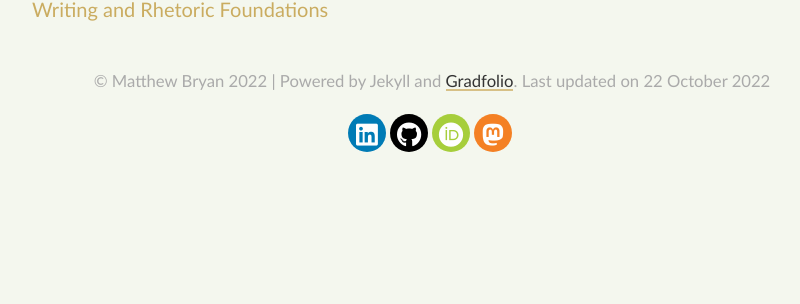
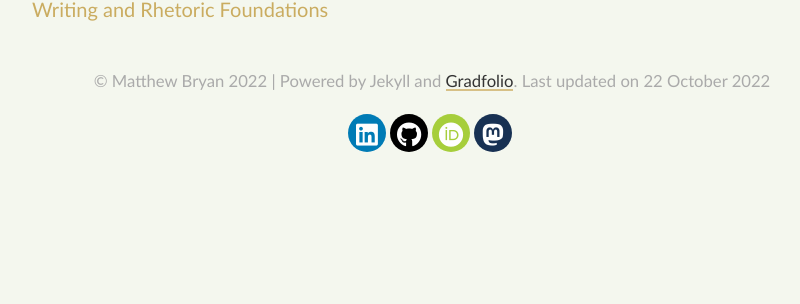
Before and after one commit to matthew-bryan/ENG6800Website, a Jekyll site: the page built from archive.html, in a window 1280 px wide. Shown: the part 306-610 px from the top of the page, without its empty margins (208-1008 px from the left). Built offline with Jekyll 4.4.1, drawn with Linux system fonts in a browser that asks for light colours; nearby versions of some CDN libraries.

Commit message:
fixed look of mastodon button

```diff
--- a/_includes/social-footer.html
+++ b/_includes/social-footer.html
@@ -91,7 +91,7 @@ target="_blank">
 
 {%- if site.mastodon -%}
 <a title="{{ _locale_string_follow | replace: '[NAME]', 'Mastodon' }}"
-class="social-button stackoverflow" itemprop="sameAs"
+class="social-button mastodon" itemprop="sameAs"
 href="https://joinmastodon.org{{ site.mastodon }}"
 target="_blank">
 <i class="fab fa-brands fa-mastodon"></i>
```
